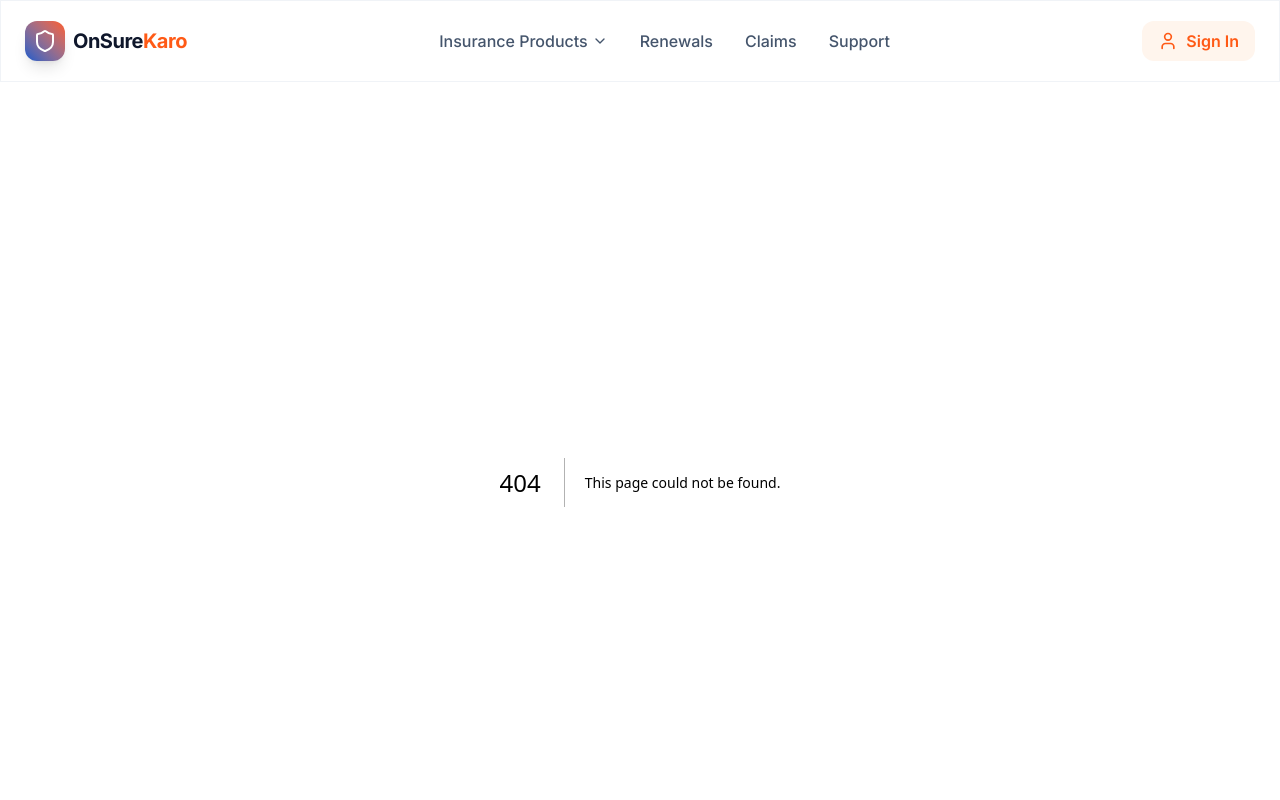
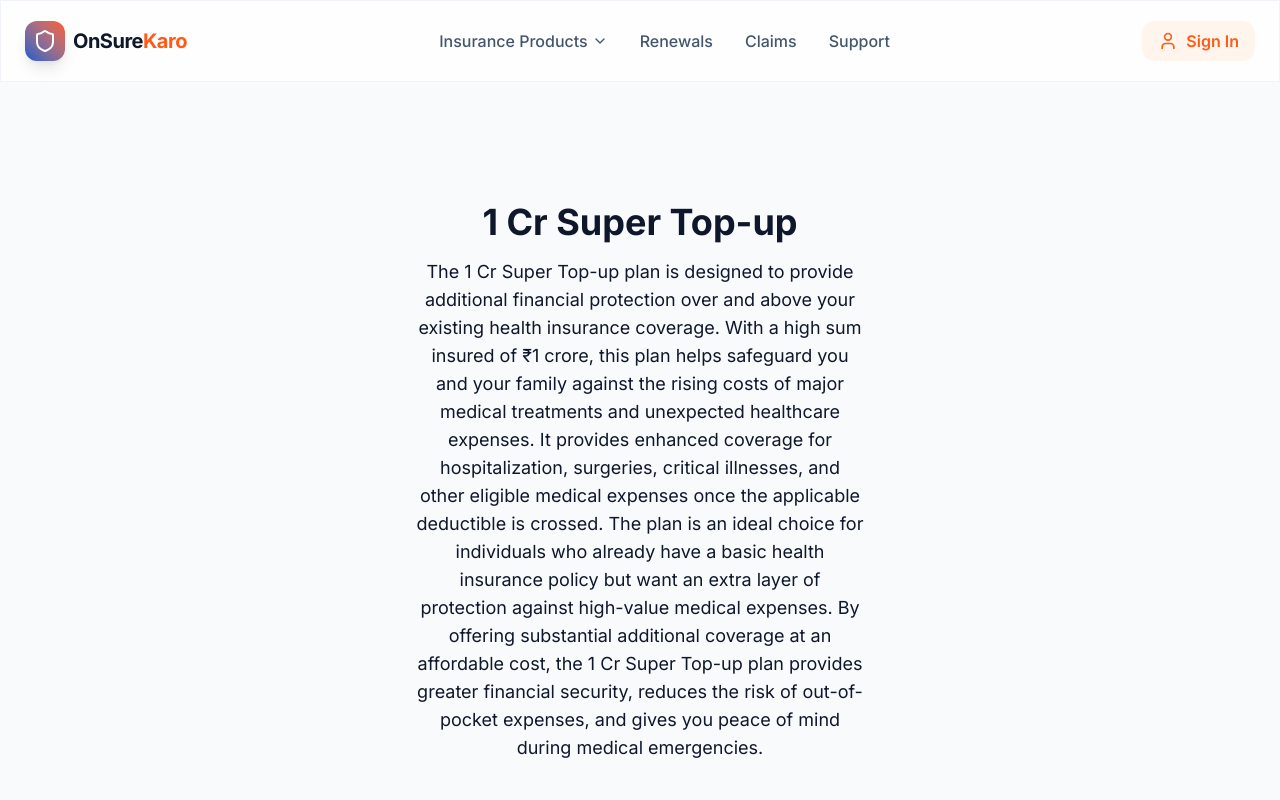
Before and after one commit to Amaan690/Insurence, a Next.js app: page /health-insurance/Super-Top-Up in a window 1280 px wide. Before the commit this address had no page. Shown: the top 800 px of the page. Built offline with nearby package versions, Linux system fonts and the light colour scheme.

Commit message:
Add health insurance done

```diff
--- /dev/null
+++ b/app/health-insurance/Arogya-Sanjeevani/page.js
@@ -0,0 +1,12 @@
+"use client";
+
+export default function ArogyaSanjeevani() {
+  return (
+    <div className="flex flex-col items-center justify-center min-h-screen py-2">
+      <h1 className="text-4xl font-bold mb-4">Arogya Sanjeevani</h1>
+      <p className="text-lg text-center max-w-md">
+       Arogya Sanjeevani is a comprehensive health insurance policy designed to provide financial protection against a wide range of medical expenses. It offers coverage for hospitalization, surgeries, day-care procedures, and other eligible healthcare costs. The policy helps reduce the financial burden of unexpected medical emergencies and ensures that you can access quality healthcare when you need it most. With its simple and affordable coverage, Arogya Sanjeevani provides peace of mind and helps you stay financially prepared for unforeseen health-related expenses.
+      </p>
+    </div>
+  );
+}
--- /dev/null
+++ b/app/health-insurance/Super-Top-Up/page.js
@@ -0,0 +1,12 @@
+"use client";
+
+export default function SuperTopUp() {
+  return (
+    <div className="flex flex-col items-center justify-center min-h-screen py-2">
+      <h1 className="text-4xl font-bold mb-4">1 Cr Super Top-up</h1>
+      <p className="text-lg text-center max-w-md">
+        The 1 Cr Super Top-up plan is designed to provide additional financial protection over and above your existing health insurance coverage. With a high sum insured of ₹1 crore, this plan helps safeguard you and your family against the rising costs of major medical treatments and unexpected healthcare expenses. It provides enhanced coverage for hospitalization, surgeries, critical illnesses, and other eligible medical expenses once the applicable deductible is crossed. The plan is an ideal choice for individuals who already have a basic health insurance policy but want an extra layer of protection against high-value medical expenses. By offering substantial additional coverage at an affordable cost, the 1 Cr Super Top-up plan provides greater financial security, reduces the risk of out-of-pocket expenses, and gives you peace of mind during medical emergencies.
+      </p>
+    </div>
+  );
+}
--- a/components/Navbar.jsx
+++ b/components/Navbar.jsx
@@ -33,12 +33,12 @@ const megaMenuData = [
       {
         name: "Arogya Sanjeevani",
         desc: "Standard affordable plan",
-        link: "/health/arogya-sanjeevani"
+        link: "/health-insurance/Arogya-Sanjeevani"
       },
       {
         name: "1 Cr Super Top-up",
         desc: "Expand existing coverage",
-        link: "/health/super-topup"
+        link: "/health-insurance/Super-Top-Up"
       }
     ],
     link: "/health"
```
